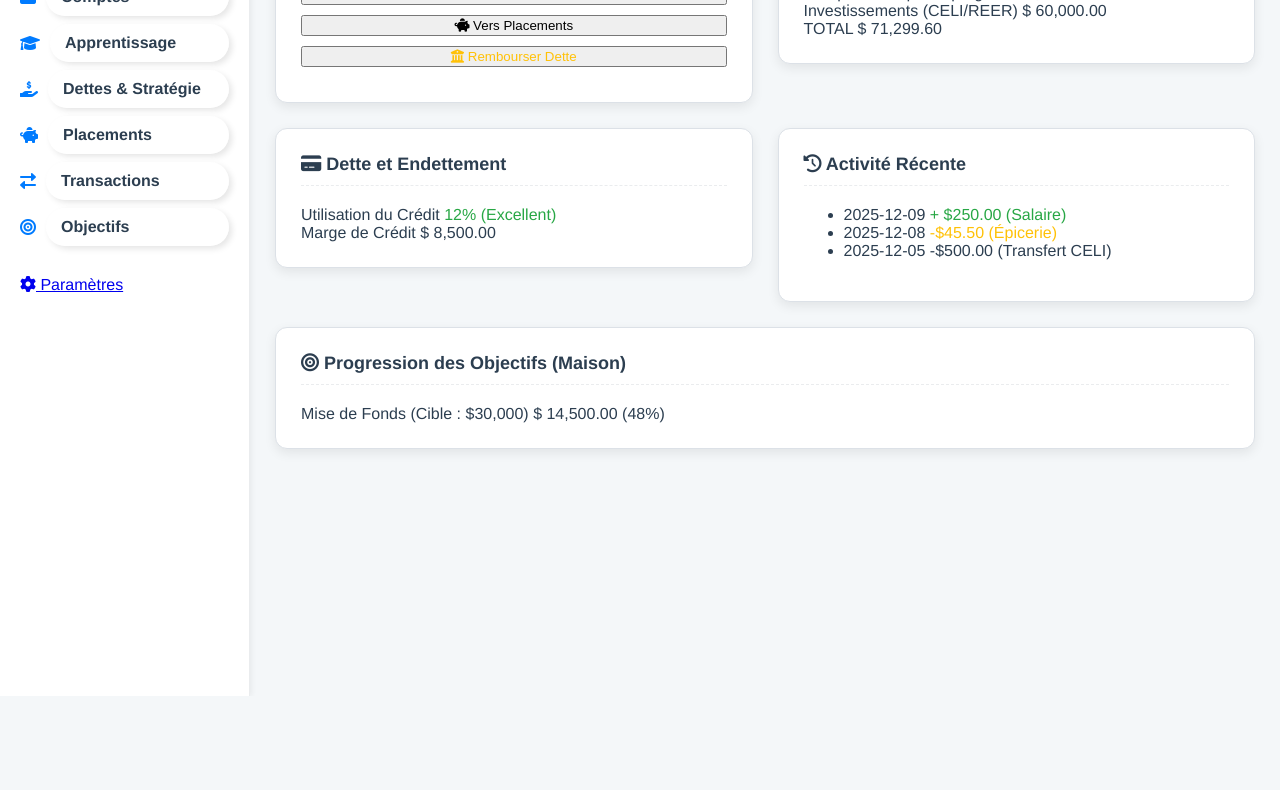
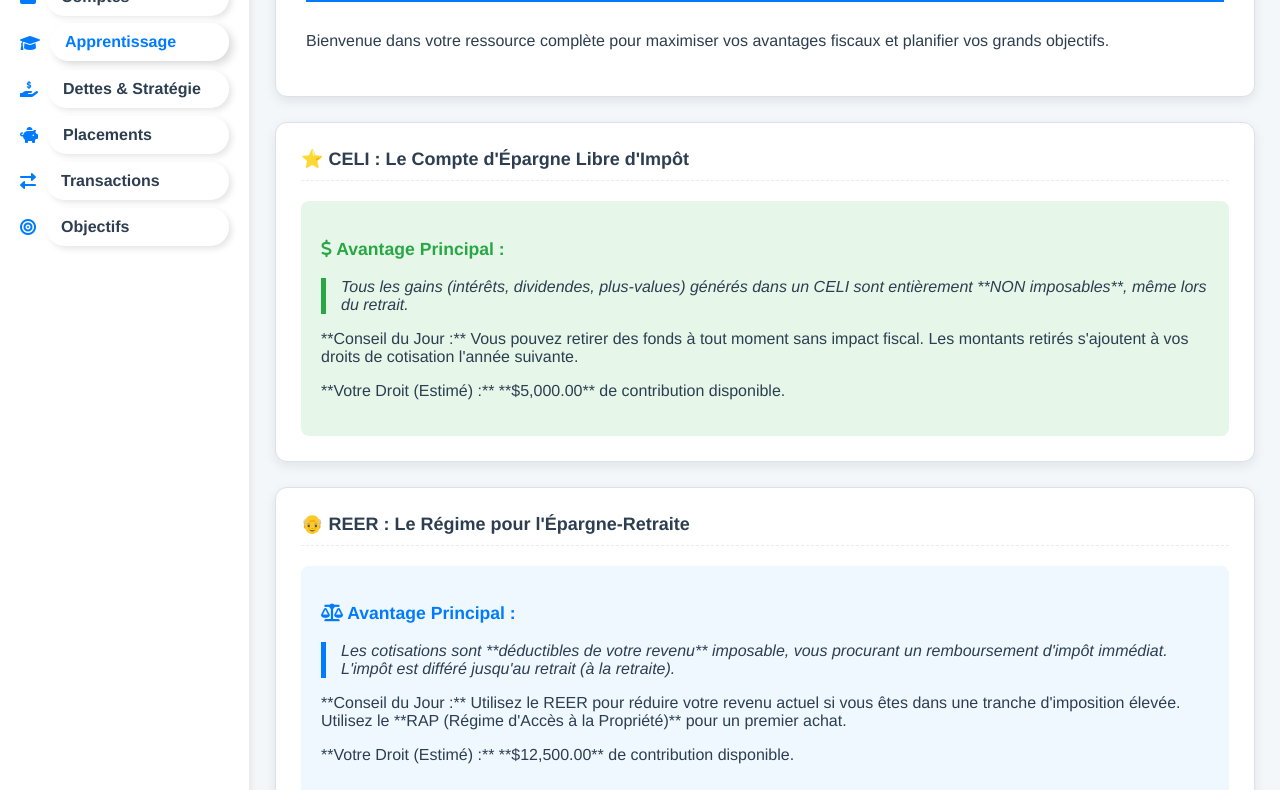
Before and after one commit to pigee1203-dotcom/Mon-Cashflow-Optimise, a plain HTML site: page index.html in a window 1280 px wide. Shown: the part 254-1044 px from the top of the page. Before the commit the page ends 950 px from the top, so only its background shows below. Drawn offline with Linux system fonts and the light colour scheme; files that its build step writes are made by us from their sources.

Commit message:
Update index.html

```diff
--- a/index.html
+++ b/index.html
@@ -3,8 +3,8 @@
 <head>
     <meta charset="UTF-8">
     <meta name="viewport" content="width=device-width, initial-scale=1.0">
-    <title>Mon Budget - Dashboard</title>
-    <link rel="stylesheet" href="styles/main.css">
+    <title>Centre d'Apprentissage Financier</title>
+    <link rel="stylesheet" href="main.css">
     <link rel="stylesheet" href="https://cdnjs.cloudflare.com/ajax/libs/font-awesome/6.0.0/css/all.min.css">
 </head>
 <body>
@@ -15,7 +15,7 @@
             <h1 class="net-value primary-color">$ 71,299.60</h1>
             <span class="net-indicator success">↑ 1.25%</span>
         </div>
-        <a href="styles/centre-apprentissage.html" class="sync-button"><i class="fas fa-graduation-cap"></i> Voir le Centre d'Apprentissage</a>
+        <a href="../index.html" class="sync-button"><i class="fas fa-arrow-left"></i> Retour au Dashboard</a>
     </header>
 
     <div class="main-layout">
@@ -23,86 +23,72 @@
         <aside class="sidebar">
             <nav class="main-nav">
                 <ul>
-                    <li><i class="fas fa-chart-line"></i> <a href="index.html" class="active-link">Dashboard</a></li>
-                    <li><i class="fas fa-wallet"></i> <a href="comptes.html">Comptes</a></li>
-                    <li><i class="fas fa-graduation-cap"></i> <a href="styles/centre-apprentissage.html">Apprentissage</a></li>
-                    <li><i class="fas fa-hand-holding-usd"></i> <a href="dettes.html">Dettes & Stratégie</a></li>
-                    <li><i class="fas fa-piggy-bank"></i> <a href="placements.html">Placements</a></li>
+                    <li><i class="fas fa-chart-line"></i> <a href="../index.html">Dashboard</a></li>
+                    <li><i class="fas fa-wallet"></i> <a href="../server/comptes.html">Comptes</a></li>
+                    <li><i class="fas fa-graduation-cap"></i> <a href="#" class="active-link">Apprentissage</a></li>
+                    <li><i class="fas fa-hand-holding-usd"></i> <a href="../dettes.html">Dettes & Stratégie</a></li>
+                    <li><i class="fas fa-piggy-bank"></i> <a href="../placements.html">Placements</a></li>
                     <li><i class="fas fa-exchange-alt"></i> <a href="#">Transactions</a></li>
                     <li><i class="fas fa-bullseye"></i> <a href="#">Objectifs</a></li>
                 </ul>
             </nav>
-            <div class="bottom-menu">
-                <a href="#"><i class="fas fa-cog"></i> Paramètres</a>
-            </div>
         </aside>
 
-        <main class="content-grid">
+        <main class="content-grid" style="grid-template-columns: 1fr;">
 
-            <section class="card quick-actions">
-                <h2><i class="fas fa-bolt"></i> Actions Rapides</h2>
-                <div class="action-buttons">
-                    <button class="action-btn success"><i class="fas fa-plus"></i> Nouvelle Transaction</button>
-                    <button class="action-btn primary"><i class="fas fa-piggy-bank"></i> Vers Placements</button>
-                    <button class="action-btn info"><i class="fas fa-university"></i> Rembourser Dette</button>
+            <section class="card" style="grid-column: span 1; padding: 30px;">
+                <h1 style="border-bottom: 2px solid var(--color-primary); padding-bottom: 15px; margin-bottom: 30px; color: var(--color-primary);">
+                    <i class="fas fa-graduation-cap"></i> Centre d'Apprentissage Financier
+                </h1>
+                <p>Bienvenue dans votre ressource complète pour maximiser vos avantages fiscaux et planifier vos grands objectifs.</p>
+            </section>
+
+            <section class="card" style="grid-column: span 1;">
+                <h2>⭐ CELI : Le Compte d'Épargne Libre d'Impôt</h2>
+                <div style="background-color: #E6F7E9; padding: 20px; border-radius: 8px;">
+                    <p style="font-weight: bold; color: var(--color-success); font-size: 1.1em;"><i class="fas fa-dollar-sign"></i> Avantage Principal :</p>
+                    <blockquote style="border-left: 5px solid var(--color-success); padding-left: 15px; margin: 10px 0; font-style: italic;">
+                        Tous les gains (intérêts, dividendes, plus-values) générés dans un CELI sont entièrement **NON imposables**, même lors du retrait.
+                    </blockquote>
+                    <p>
+                        **Conseil du Jour :** Vous pouvez retirer des fonds à tout moment sans impact fiscal. Les montants retirés s'ajoutent à vos droits de cotisation l'année suivante.
+                    </p>
+                    <p style="margin-top: 10px;">
+                        **Votre Droit (Estimé) :** **$5,000.00** de contribution disponible.
+                    </p>
                 </div>
             </section>
 
-            <section class="card asset-summary">
-                <h2><i class="fas fa-chart-pie"></i> Sommaire des Actifs</h2>
-                <div class="asset-list">
-                    <div class="asset-item">
-                        <span>Comptes Chèques/Épargne</span>
-                        <span class="value">$ 11,299.60</span>
-                    </div>
-                    <div class="asset-item">
-                        <span>Investissements (CELI/REER)</span>
-                        <span class="value">$ 60,000.00</span>
-                    </div>
-                    <div class="asset-item total">
-                        <span>TOTAL</span>
-                        <span class="value primary-color">$ 71,299.60</span>
-                    </div>
+            <section class="card" style="grid-column: span 1;">
+                <h2>👴 REER : Le Régime pour l'Épargne-Retraite</h2>
+                <div style="background-color: #F0F8FF; padding: 20px; border-radius: 8px;">
+                    <p style="font-weight: bold; color: var(--color-primary); font-size: 1.1em;"><i class="fas fa-balance-scale"></i> Avantage Principal :</p>
+                    <blockquote style="border-left: 5px solid var(--color-primary); padding-left: 15px; margin: 10px 0; font-style: italic;">
+                        Les cotisations sont **déductibles de votre revenu** imposable, vous procurant un remboursement d'impôt immédiat. L'impôt est différé jusqu'au retrait (à la retraite).
+                    </blockquote>
+                    <p>
+                        **Conseil du Jour :** Utilisez le REER pour réduire votre revenu actuel si vous êtes dans une tranche d'imposition élevée. Utilisez le **RAP (Régime d'Accès à la Propriété)** pour un premier achat.
+                    </p>
+                    <p style="margin-top: 10px;">
+                        **Votre Droit (Estimé) :** **$12,500.00** de contribution disponible.
+                    </p>
                 </div>
             </section>
 
-            <section class="card debt-summary">
-                <h2><i class="fas fa-credit-card"></i> Dette et Endettement</h2>
-                <div class="debt-status">
-                    <span class="debt-title">Utilisation du Crédit</span>
-                    <span class="debt-value success">12% (Excellent)</span>
-                    <div class="progress-bar-container">
-                        <div class="progress-bar success" style="width: 12%;"></div>
-                    </div>
-                </div>
-                <div class="debt-list">
-                    <div class="debt-item">
-                        <span>Marge de Crédit</span>
-                        <span class="value">$ 8,500.00</span>
-                    </div>
+            <section class="card" style="grid-column: span 1;">
+                <h2>🏠 Guide Complet : Préparer l'Achat de Votre Maison</h2>
+                <div style="background-color: #FFF3CD; padding: 20px; border-radius: 8px;">
+                    <p style="font-weight: bold; color: var(--color-info); font-size: 1.1em;"><i class="fas fa-calculator"></i> 3 Étapes Cruciales :</p>
+                    <ol style="margin-top: 10px;">
+                        <li>**Mise de Fonds :** Visez 20% du prix d'achat pour éviter l'assurance-prêt (SCHL). Utilisez le CELI ou le RAP (via REER) pour accélérer.</li>
+                        <li>**Ratio d'Endettement (ATD/ADB) :** Les banques regardent votre capacité d'emprunt. Une gestion de dette faible (comme votre usage de crédit à 12%) est excellente.</li>
+                        <li>**Pré-Approbation Hypothécaire :** Cela fixe votre taux pour 90-120 jours et établit votre véritable capacité d'emprunt (estimée ici à **$350,000**).</li>
+                    </ol>
+                    <p style="margin-top: 15px; font-style: italic;">
+                        **Conseil :** Débuter l'épargne via le CELI ou le REER (RAP) doit être votre priorité actuelle.
+                    </p>
                 </div>
             </section>
-
-            <section class="card activity-log">
-                <h2><i class="fas fa-history"></i> Activité Récente</h2>
-                <ul>
-                    <li><span class="date">2025-12-09</span> <span class="description success">+ $250.00 (Salaire)</span></li>
-                    <li><span class="date">2025-12-08</span> <span class="description info">-$45.50 (Épicerie)</span></li>
-                    <li><span class="date">2025-12-05</span> <span class="description primary">-$500.00 (Transfert CELI)</span></li>
-                </ul>
-            </section>
-
-            <section class="card goal-progress" style="grid-column: span 2;">
-                <h2><i class="fas fa-bullseye"></i> Progression des Objectifs (Maison)</h2>
-                <div class="goal-item">
-                    <span>Mise de Fonds (Cible : $30,000)</span>
-                    <span class="value">$ 14,500.00 (48%)</span>
-                    <div class="progress-bar-container">
-                        <div class="progress-bar info" style="width: 48%;"></div>
-                    </div>
-                </div>
-            </section>
-
         </main>
     </div>
 
```
